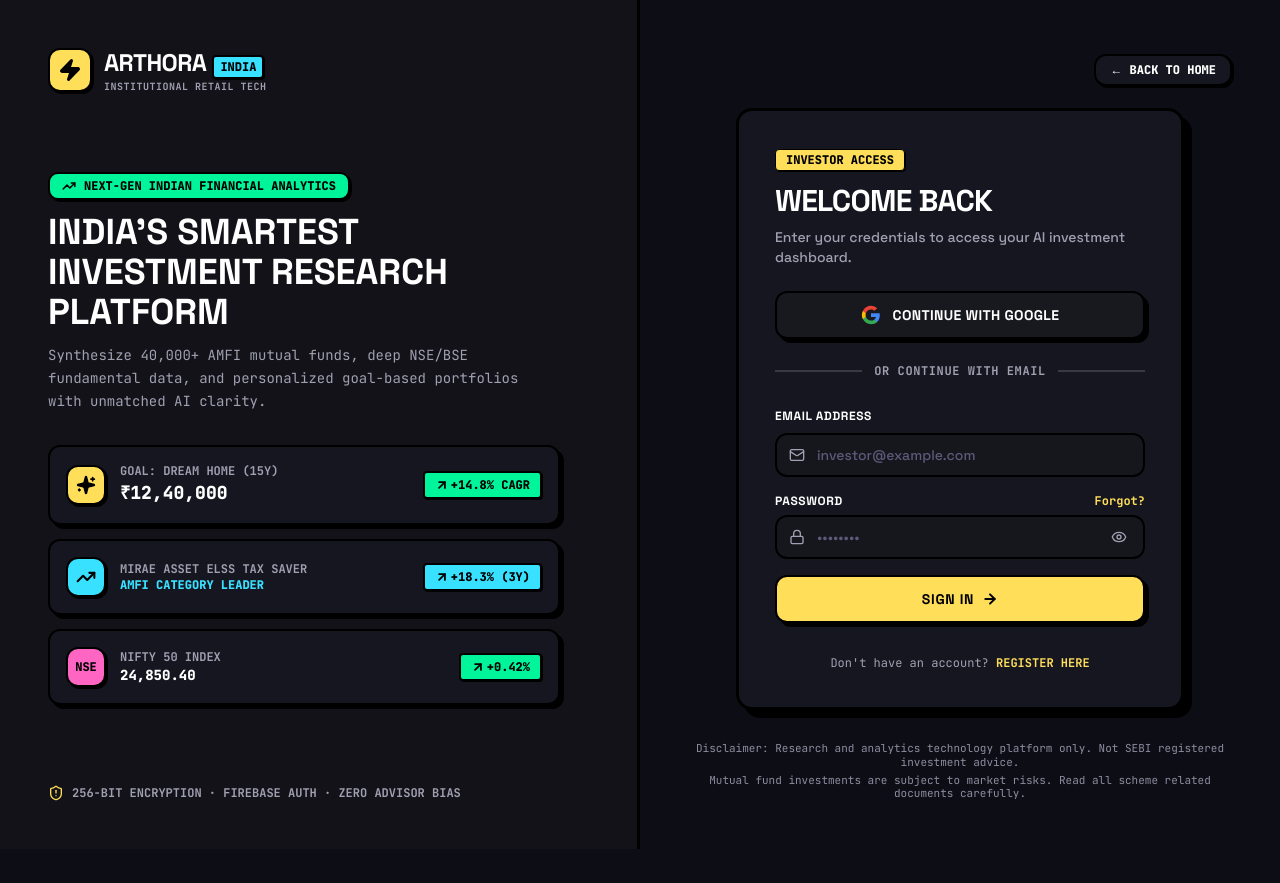
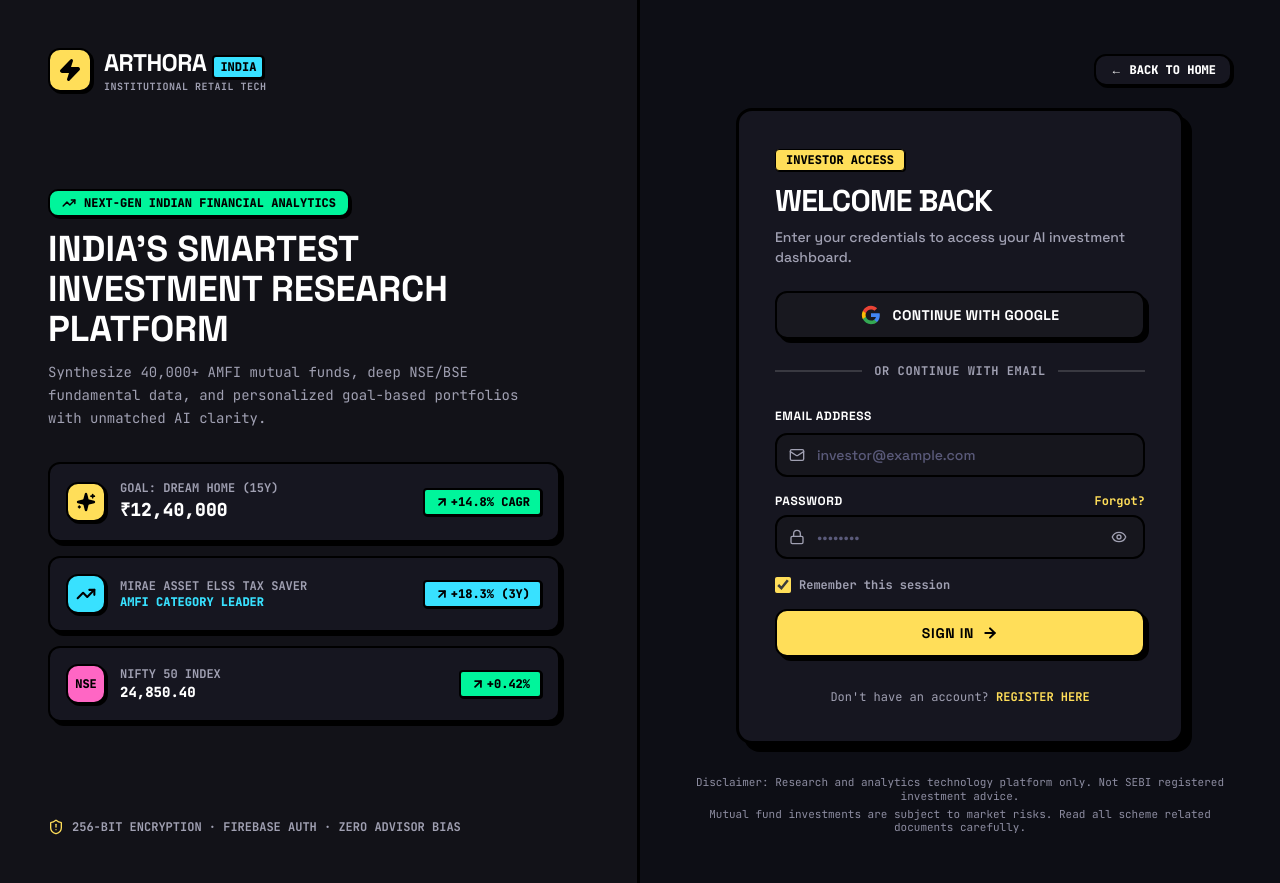
Before and after one commit to syedzahidsaleem/arthora, a Next.js app in the folder apps/web/: page /login in a window 1280 px wide. Before the commit the page ends 849 px from the top, so only its background shows below. Built offline with nearby package versions, Linux system fonts and the light colour scheme; no server answers.

Commit message:
feat(auth): add Remember Me session persistence toggle to login form

```diff
--- a/apps/web/src/components/auth/LoginForm.tsx
+++ b/apps/web/src/components/auth/LoginForm.tsx
@@ -22,6 +22,7 @@
   const router = useRouter();
   const login = useAuthStore((state) => state.login);
   const [showPassword, setShowPassword] = useState(false);
+  const [rememberMe, setRememberMe] = useState(true);
   const [isSubmitting, setIsSubmitting] = useState(false);
 
   const {
@@ -136,6 +137,19 @@
           )}
         </div>
 
+        <div className="flex items-center space-x-2 pt-0.5">
+          <input
+            id="rememberMe"
+            type="checkbox"
+            checked={rememberMe}
+            onChange={(e) => setRememberMe(e.target.checked)}
+            className="h-4 w-4 rounded border-2 border-black bg-[#16161D] text-neo-yellow accent-[#FFDE59] focus:ring-0 cursor-pointer"
+          />
+          <Label htmlFor="rememberMe" className="text-xs font-mono font-bold text-[#A0A0B2] cursor-pointer select-none">
+            Remember this session
+          </Label>
+        </div>
+
         {/* Submit Button */}
         <Button
           type="submit"
```
